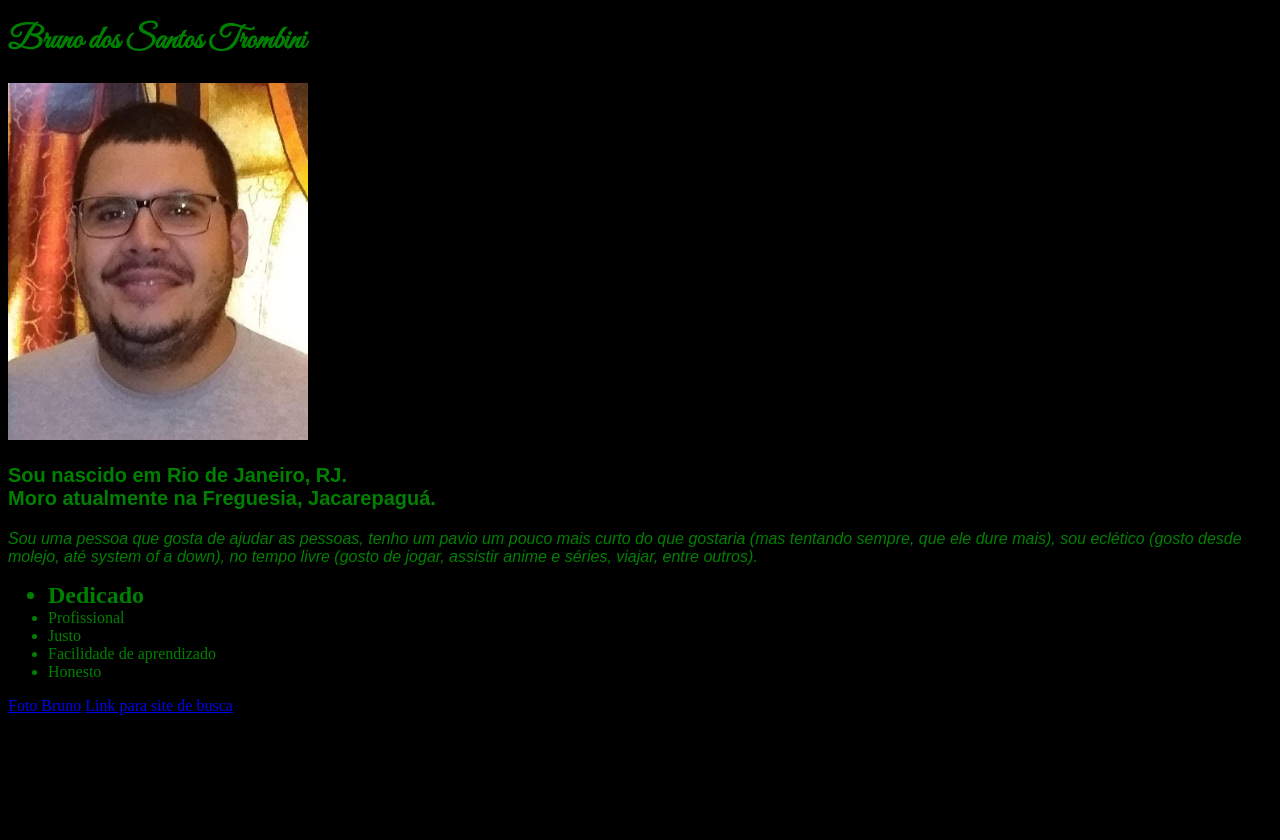
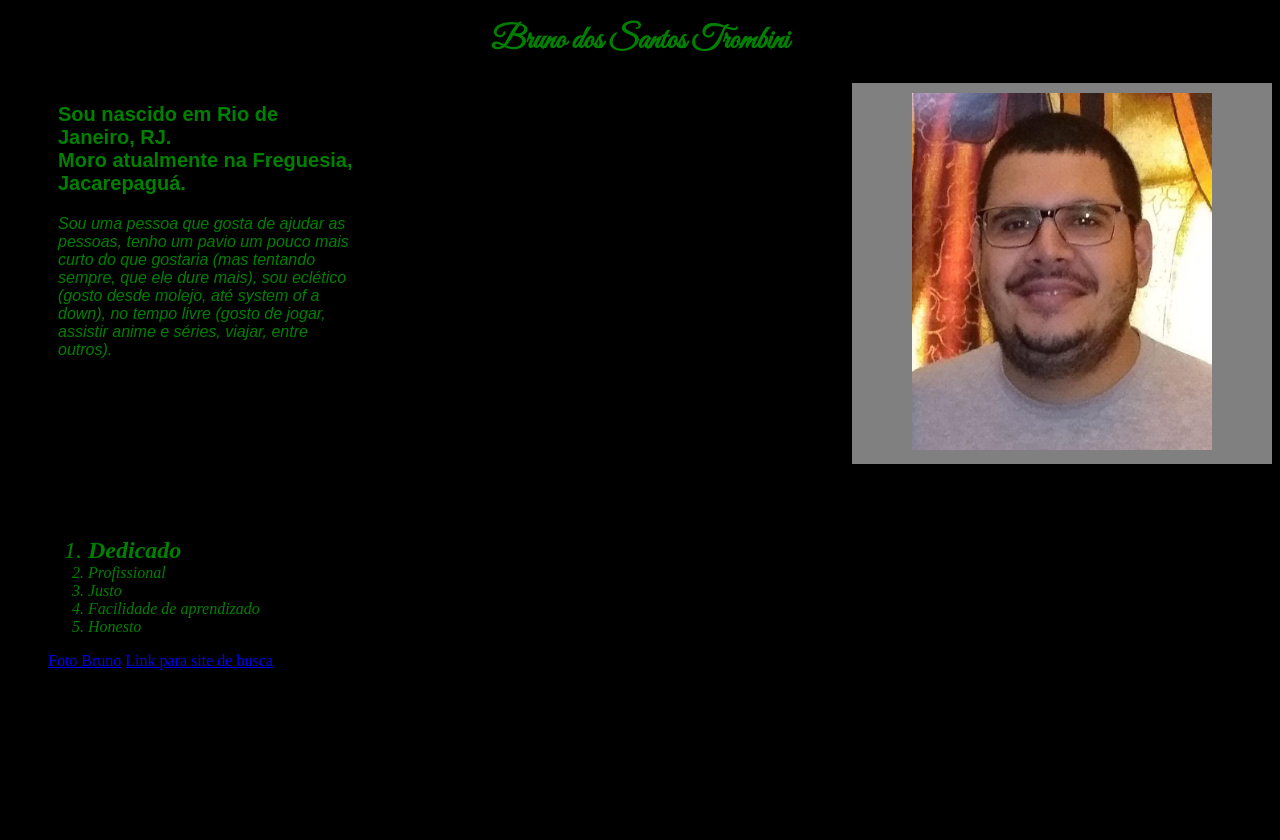
Before and after one commit to BrunoTrombini/Portf-lio, a plain HTML site: page index.html in a window 1280 px wide. Before the commit the page ends 800 px from the top, so only its background shows below. Drawn offline with Linux system fonts and the light colour scheme; a web font is replaced by a local one.

Commit message:
Alterando o portfólio

```diff
--- a/index.html
+++ b/index.html
@@ -4,6 +4,7 @@
     <meta charset="UTF-8">
 
     <title>Portfólio de Bruno Trombini</title>
+    <link rel="stylesheet" href="style.css">
     <link rel="preconnect" href="https://fonts.googleapis.com">
 <link rel="preconnect" href="https://fonts.gstatic.com" crossorigin>
 <link href="https://fonts.googleapis.com/css2?family=Fuzzy+Bubbles&family=Great+Vibes&display=swap" rel="stylesheet">
@@ -11,50 +12,34 @@
     <link rel="preconnect" href="https://fonts.googleapis.com">
 <link rel="preconnect" href="https://fonts.gstatic.com" crossorigin>
 <link href="https://fonts.googleapis.com/css2?family=Great+Vibes&display=swap" rel="stylesheet">
-    <style>
-
-        h1 {
-            font-family: "Great Vibes", sans-serif;
-        }
-        p {
-            font-family: "Fuzzy Bubbles", sans-serif;
-        }
-        body {
-            background-color: black;
-            color: green;
-        }
-        #Nacionalidade {
-            font-size: 20px;
-            text-decoration: solid;
-            font-weight: 300;
-        }
-        ul {
-            font-size: 16px;
-        }
-        .Principal {
-            font-size: 1.5em;
-        }
-    </style>
 </head>
 <body>
-    <h1><strong>Bruno dos Santos Trombini</strong></h1>
-
+    <div id="first">
+        <h1 id="first-nome"><strong>Bruno dos Santos Trombini</strong></h1>
+        <div id="first-right">
             <img id="PictureBruno" src="./Bruno.jpeg" alt="Foto Bruno" width="300px" >
-
+        </div>
+        <div id="first-left">
             <p id="Nacionalidade"><strong>Sou nascido em Rio de Janeiro, RJ. <br> Moro atualmente na Freguesia, Jacarepaguá.</strong></p>
             <p><i>Sou uma pessoa que gosta de ajudar as pessoas, tenho um pavio um pouco mais curto do que gostaria
             (mas tentando sempre, que ele dure mais), sou eclético (gosto desde molejo, até system of a down),
             no tempo livre (gosto de jogar, assistir anime e séries, viajar, entre outros).</i>
             </p>
-    <ul>
+        </div>
+    </div>
+    <div id="second">
+        <div id="second-hab">
+            <ol>
                 <li class="Principal"><strong>Dedicado</strong></li>
                 <li>Profissional</li>
                 <li>Justo</li>
                 <li>Facilidade de aprendizado</li>
                 <li>Honesto</li>
-    </ul>
+            </ol>
+        </div>
         <a href="#PictureBruno" >Foto Bruno</a>
 
         <a href="https://www.google.com/" target="_blank">Link para site de busca</a>
+    </div>
 </body>
 </html>
--- a/style.css
+++ b/style.css
@@ -0,0 +1,46 @@
+#first {
+    min-height: 500px;
+}
+#first-nome {
+    text-align: center;
+}
+#first-left {
+    float: left;
+    width: 300px;
+    margin-left: 50px;
+}
+#first-right {
+    float: right;
+    max-width: 35%;
+    margin-left: 20px;
+    padding: 10px 60px;
+    background-color: grey;
+}
+#second {
+    min-height: 300px;
+    margin-left: 40px;
+}
+#second-hab:nth-child(odd) {
+    font-style: italic;
+}
+h1 {
+    font-family: "Great Vibes", sans-serif;
+}
+p {
+    font-family: "Fuzzy Bubbles", sans-serif;
+}
+body {
+    background-color: black;
+    color: green;
+}
+#Nacionalidade {
+    font-size: 20px;
+    text-decoration: solid;
+    font-weight: 300;
+}
+ul {
+    font-size: 16px;
+}
+.Principal {
+    font-size: 1.5em;
+}
```
Lines whose indentation alone changed are shown as unchanged.
